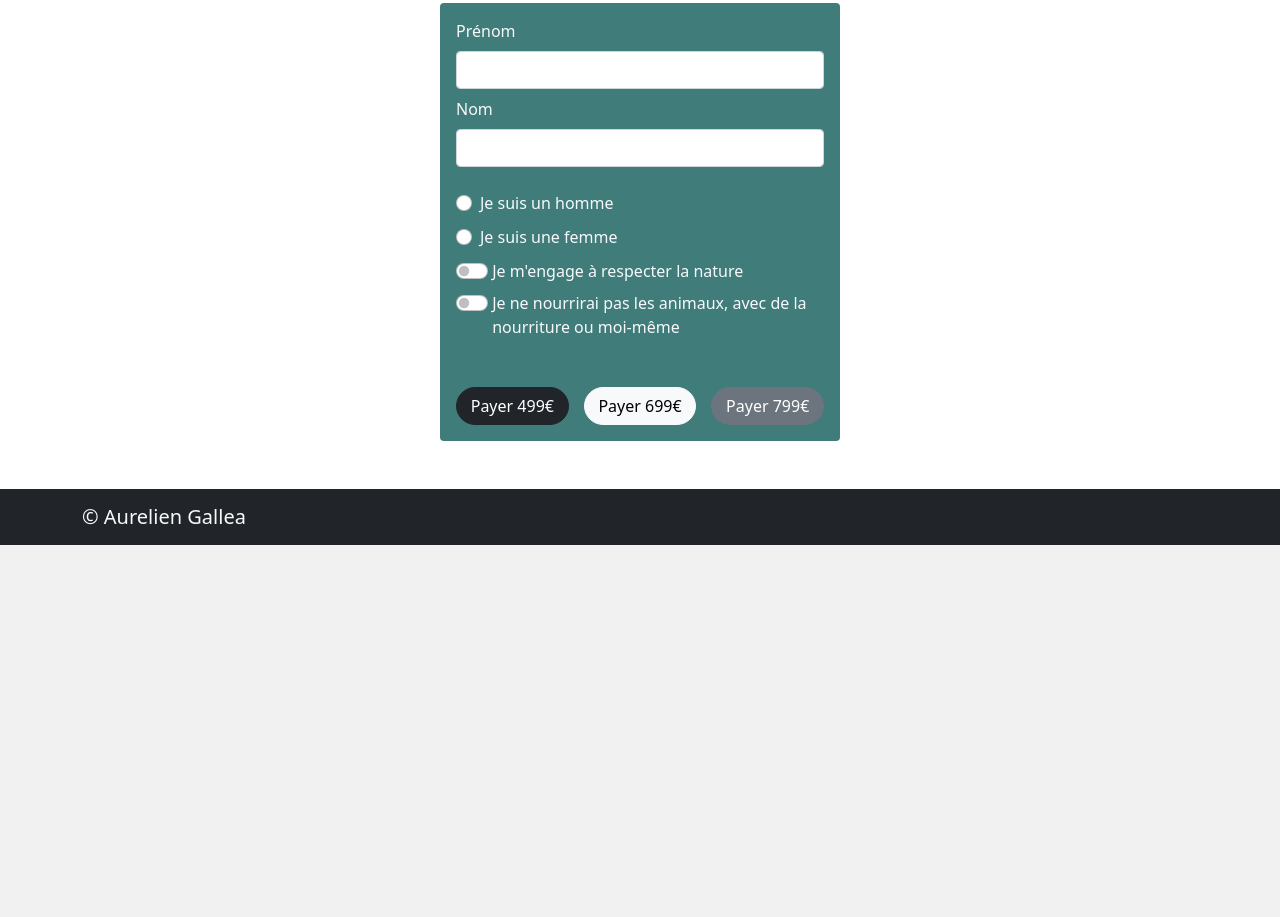
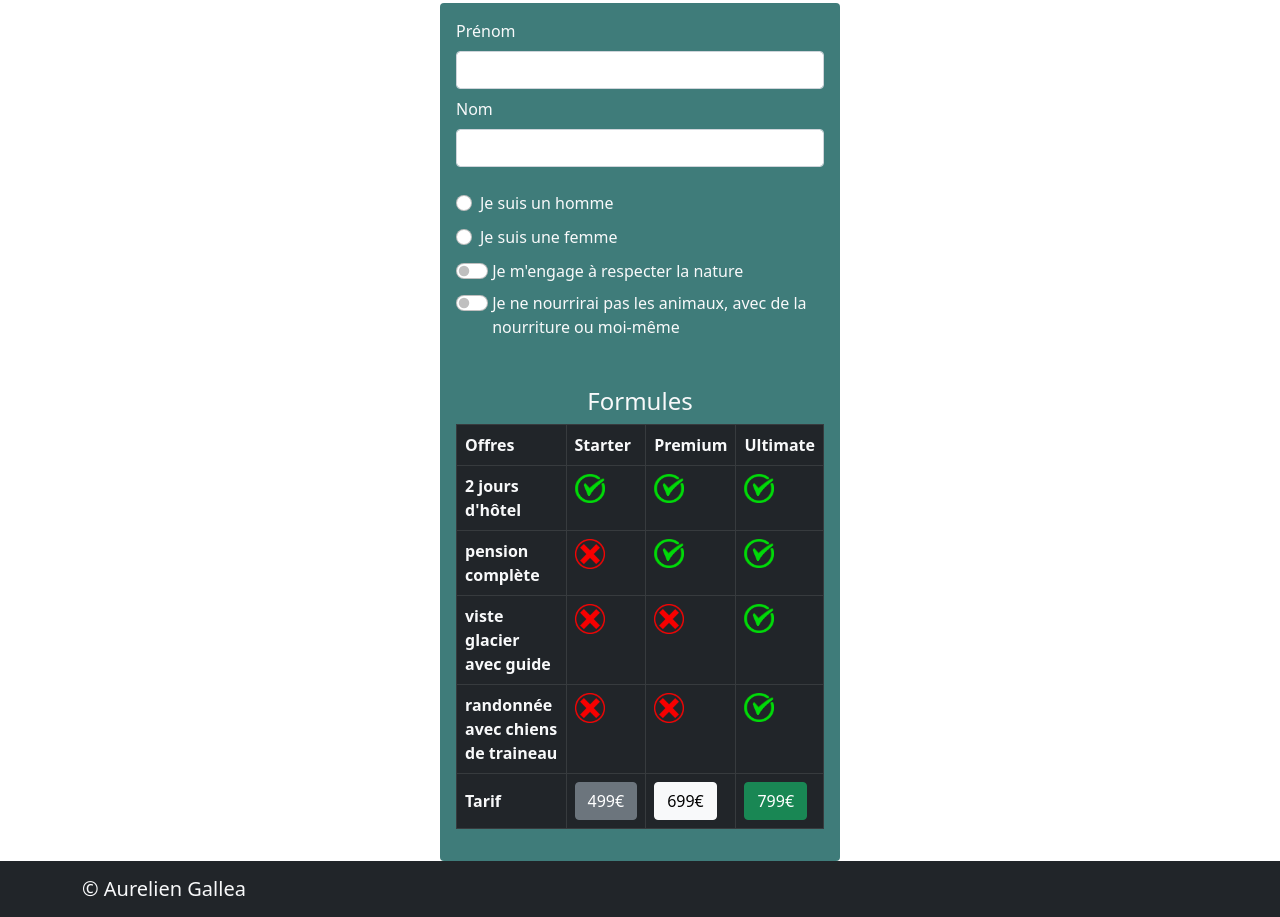
Before and after one commit to eclatDevWeb/appel-de-l-hiver, a plain HTML site: page index.html in a window 1280 px wide. Shown: the part 2540-3457 px from the top of the page. Before the commit the page ends 3085 px from the top, so only its background shows below. Drawn offline with Linux system fonts and the light colour scheme.

Commit message:
3e commit

```diff
--- a/index.html
+++ b/index.html
@@ -10,7 +10,7 @@
   </head>
   <body>
     <header class="position-sticky sticky-top w-100">
-      <nav class="navbar navbar-expand bg-dark text-light ">
+      <nav class="navbar navbar-expand bg-dark text-light">
         <div class="container d-flex flex-wrap">
           <div class="navbar-brand">L'appel de l'hiver</div>
           <div class="">
@@ -55,7 +55,7 @@
         >
           <div
             class="progress-bar progress-bar-animated progress-bar-striped"
-            style="background-color: #356664; width: 46%; font-size: 1.4em;"
+            style="background-color: #356664; width: 46%; font-size: 1.4em"
           >
             46%
           </div>
@@ -63,7 +63,6 @@
       </div>
     </div>
     <section>
-
       <div class="container d-flex flex-wrap gap-5 mt-5 justify-content-center">
         <div class="card">
           <div>
@@ -79,13 +78,14 @@
           <div class="card-body">
             <p class="card-text">
               Parmi les grands oiseaux qui traversent la France et les pays
-                            limitrophes à l'automne, les oies comptent plusieurs espèces. Trois
-                            membres des Gazouillis ont eu le plaisir d'en découvrir certaines
-                            début janvier, grâce à Martial qui les a mis sur la voie. Le même
-                            jour en effet ils ont pu observer cinq espèces d'oies, non loin du
-                            lac de Morat, en Suisse : Bernache du Canada, Ouette d'Egypte, Oie
-                            cendrée, Oie des moissons et Oie à bec court. L'Oie rieuse, présente
-                            les jours précédents, était en balade ce jour-là.
+              limitrophes à l'automne, les oies comptent plusieurs espèces.
+              Trois membres des Gazouillis ont eu le plaisir d'en découvrir
+              certaines début janvier, grâce à Martial qui les a mis sur la
+              voie. Le même jour en effet ils ont pu observer cinq espèces
+              d'oies, non loin du lac de Morat, en Suisse : Bernache du Canada,
+              Ouette d'Egypte, Oie cendrée, Oie des moissons et Oie à bec court.
+              L'Oie rieuse, présente les jours précédents, était en balade ce
+              jour-là.
             </p>
           </div>
           <div class="card-footer text-end">un mystère de plus...</div>
@@ -98,17 +98,20 @@
               alt="ours brun"
             />
           </div>
-        <div class="card-header d-flex justify-content-between align-items-center">
+          <div
+            class="card-header d-flex justify-content-between align-items-center"
+          >
             <h3 class="card-title display-6">L'ours brun</h3>
-            <span class="badge bg-danger py-3 ">Le supplement Barbecue</span>
+            <span class="badge bg-danger py-3">Le supplement Barbecue</span>
           </div>
           <div class="card-body">
             <p class="card-text">
-                    L’ours brun (Ursus arctos) est une espèce d’ours qui peut atteindre
-                    une masse corporelle de 130 à 700 kg. Le grizzli, l’ours kodiak et
-                    l’ours brun mexicain sont des sous-espèces nord-américaines d’ours
-                    brun, l'ours brun d'Europe est la principale sous-espèce eurasienne
-                    avec de multiples autres sous-espèces comme l'ours Isabelle.
+              L’ours brun (Ursus arctos) est une espèce d’ours qui peut
+              atteindre une masse corporelle de 130 à 700 kg. Le grizzli, l’ours
+              kodiak et l’ours brun mexicain sont des sous-espèces
+              nord-américaines d’ours brun, l'ours brun d'Europe est la
+              principale sous-espèce eurasienne avec de multiples autres
+              sous-espèces comme l'ours Isabelle.
             </p>
           </div>
           <div class="card-footer text-end">un mystère de plus...</div>
@@ -126,11 +129,11 @@
           </div>
           <div class="card-body">
             <p class="card-text">
-                        Le Renard arctique (Vulpes lagopus) ou Renard polaire ou bien Renard
-                        isatis ou Isatis ou encore Renard bleu, de la famille des canidés,
-                        est un renard natif des régions arctiques qui comprend au moins
-                        quatre sous-espèces et qui a fait l'objet d'élevage pour sa fourrure
-                        durant l'entre-deux-guerres.
+              Le Renard arctique (Vulpes lagopus) ou Renard polaire ou bien
+              Renard isatis ou Isatis ou encore Renard bleu, de la famille des
+              canidés, est un renard natif des régions arctiques qui comprend au
+              moins quatre sous-espèces et qui a fait l'objet d'élevage pour sa
+              fourrure durant l'entre-deux-guerres.
             </p>
           </div>
           <div class="card-footer text-end">un mystère de plus...</div>
@@ -143,53 +146,160 @@
               alt="wapiti"
             />
           </div>
-                <div class="card-header d-flex justify-content-between align-items-center">
-                    <h3 class="card-title display-6 ">Le panda roux</h3>
-                    <span class="badge p-3 bg-success ">Trop cute</span>
+          <div
+            class="card-header d-flex justify-content-between align-items-center"
+          >
+            <h3 class="card-title display-6">Le panda roux</h3>
+            <span class="badge p-3 bg-success">Trop cute</span>
           </div>
           <div class="card-body">
             <p class="card-text">
-                            Le Petit panda ou Panda roux (Ailurus fulgens), parfois appelé « Panda fuligineux » ou « Panda éclatant », est un mammifère protégé et en danger d'extinction de la famille des Ailuridés. Le panda roux est originaire de l'Himalaya et du Sud-Ouest de la Chine et préfère vivre dans les forêts montagneuses mixtes tempérées de la région, riches en bambou.
+              Le Petit panda ou Panda roux (Ailurus fulgens), parfois appelé «
+              Panda fuligineux » ou « Panda éclatant », est un mammifère protégé
+              et en danger d'extinction de la famille des Ailuridés. Le panda
+              roux est originaire de l'Himalaya et du Sud-Ouest de la Chine et
+              préfère vivre dans les forêts montagneuses mixtes tempérées de la
+              région, riches en bambou.
             </p>
           </div>
-                    <div class="card-footer "> <p class=" card-text"></p> un mystère de plus...</div>
+          <div class="card-footer">
+            <p class="card-text"></p>
+            un mystère de plus...
+          </div>
         </div>
       </div>
     </section>
-        <section class="mt-5 bg-gradient bg-white p-5">
-          <form class="text-light d-flex flex-column mx-auto bg-colorNew rounded p-3" style="max-width: 400px ;">
+    <section class="mt-5 bg-gradient bg-white pt-5">
+      <form
+        class="text-light d-flex flex-column mx-auto bg-colorNew rounded p-3"
+        style="max-width: 400px"
+      >
         <div>
-              <label class="form-label"  for="prenom">Prénom</label>
-              <input class="form-control" type="text" name="prenom" id="prenom">
+          <label class="form-label" for="prenom">Prénom</label>
+          <input class="form-control" type="text" name="prenom" id="prenom" />
         </div>
         <div class="mt-2">
           <label class="form-label" for="nom">Nom</label>
-              <input class="form-control" type="text" name="nom" id="nom">
+          <input class="form-control" type="text" name="nom" id="nom" />
         </div>
         <div class="form-check mt-4">
-              <input class="form-check-input" type="radio" id="man" name="gender">
+          <input class="form-check-input" type="radio" id="man" name="gender" />
           <label class="form-check-label" for="man">Je suis un homme</label>
         </div>
         <div class="form-check mt-2">
-              <input class="form-check-input" type="radio" name="gender" id="woman">
+          <input
+            class="form-check-input"
+            type="radio"
+            name="gender"
+            id="woman"
+          />
           <label class="form-check-label" for="woman">Je suis une femme</label>
         </div>
         <div class="form-switch mt-2">
-              <input class="form-check-input " id="text" type="checkbox">
+          <input class="form-check-input" id="text" type="checkbox" />
           <label for="text">Je m'engage à respecter la nature</label>
         </div>
         <div class="form-switch mt-2">
-              <input class="form-check-input" type="checkbox" name="" id="text2">
-              <label for="text2">Je ne nourrirai pas les animaux, avec de la nourriture ou moi-même</label>
+          <input class="form-check-input" type="checkbox" name="" id="text2" />
+          <label for="text2"
+            >Je ne nourrirai pas les animaux, avec de la nourriture ou
+            moi-même</label
+          >
         </div>
-            <div class="btn-group gap-3">
-              <button class="btn btn-dark rounded-pill mt-5">Payer 499€</button>
-              <button class="btn btn-light rounded-pill mt-5">Payer 699€</button>
-              <button class="btn btn-secondary rounded-pill mt-5">Payer 799€</button>
+        <div class="text-center mt-5">
+          <h4>Formules</h4>
+        </div>
+        <div class="">
+          <table class="table text-light  table-bordered table-dark d-table">
+            <thead>
+              <tr class="d-table-row">
+                <th>Offres</th>
+                <th>Starter</th>
+                <th>Premium</th>
+                <th>Ultimate</th>
+              </tr>
+            </thead>
+            <tbody>
+              <tr class="d-table-row">
+                <th>2 jours d'hôtel</th>
+                <td>
+                  <img src="./design/images/check.png" alt="ok" width="30px" />
+                </td>
+                <td>
+                  <img src="./design/images/check.png" alt="ok" width="30px" />
+                </td>
+                <td>
+                  <img src="./design/images/check.png" alt="ok" width="30px" />
+                </td>
+              </tr>
+              <tr class="">
+                <th>pension complète</th>
+                <td>
+                  <img
+                    src="./design/images/no-check.png"
+                    alt="ok"
+                    width="30px"
+                  />
+                </td>
+                <td>
+                  <img src="./design/images/check.png" alt="ok" width="30px" />
+                </td>
+                <td>
+                  <img src="./design/images/check.png" alt="ok" width="30px" />
+                </td>
+              </tr>
+              <tr>
+                <th>viste glacier avec guide</th>
+                <td>
+                  <img
+                    src="./design/images/no-check.png"
+                    alt="ok"
+                    width="30px"
+                  />
+                </td>
+                <td>
+                  <img
+                    src="./design/images/no-check.png"
+                    alt="ok"
+                    width="30px"
+                  />
+                </td>
+                <td>
+                  <img src="./design/images/check.png" alt="ok" width="30px" />
+                </td>
+              </tr>
+              <tr>
+                <th>randonnée avec chiens de traineau</th>
+                <td>
+                  <img
+                    src="./design/images/no-check.png"
+                    alt="ok"
+                    width="30px"
+                  />
+                </td>
+                <td>
+                  <img
+                    src="./design/images/no-check.png"
+                    alt="ok"
+                    width="30px"
+                  />
+                </td>
+                <td>
+                  <img src="./design/images/check.png" alt="ok" width="30px" />
+                </td>
+              </tr>
+            </tbody>
+            <tfoot>
+              <th>Tarif</th>
+              <td><button class="btn btn-secondary rounded">499€</button></td>
+              <td><button class="btn btn-light rounded">699€</button></td>
+              <td><button class="btn btn-success rounded">799€</button></td>
+            </tfoot>
+          </table>
         </div>
       </form>
     </section>
-        <footer class=" bg-dark text-light m-0 py-3 h5">
+    <footer class="bg-dark text-light m-0 py-3 h5">
       <div class="container">© Aurelien Gallea</div>
     </footer>
   </body>
```
Also changed, not shown: design/images/check.png (added), design/images/no-check.png (added). Lines whose indentation alone changed are shown as unchanged.
